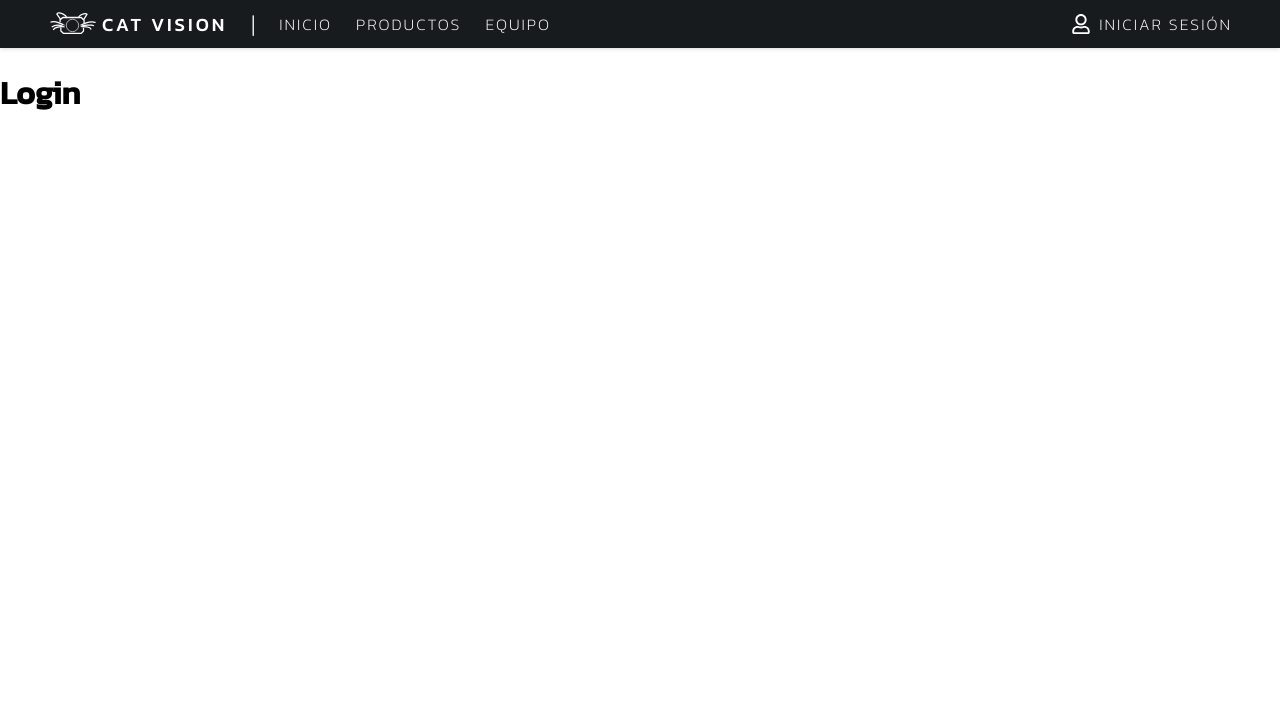
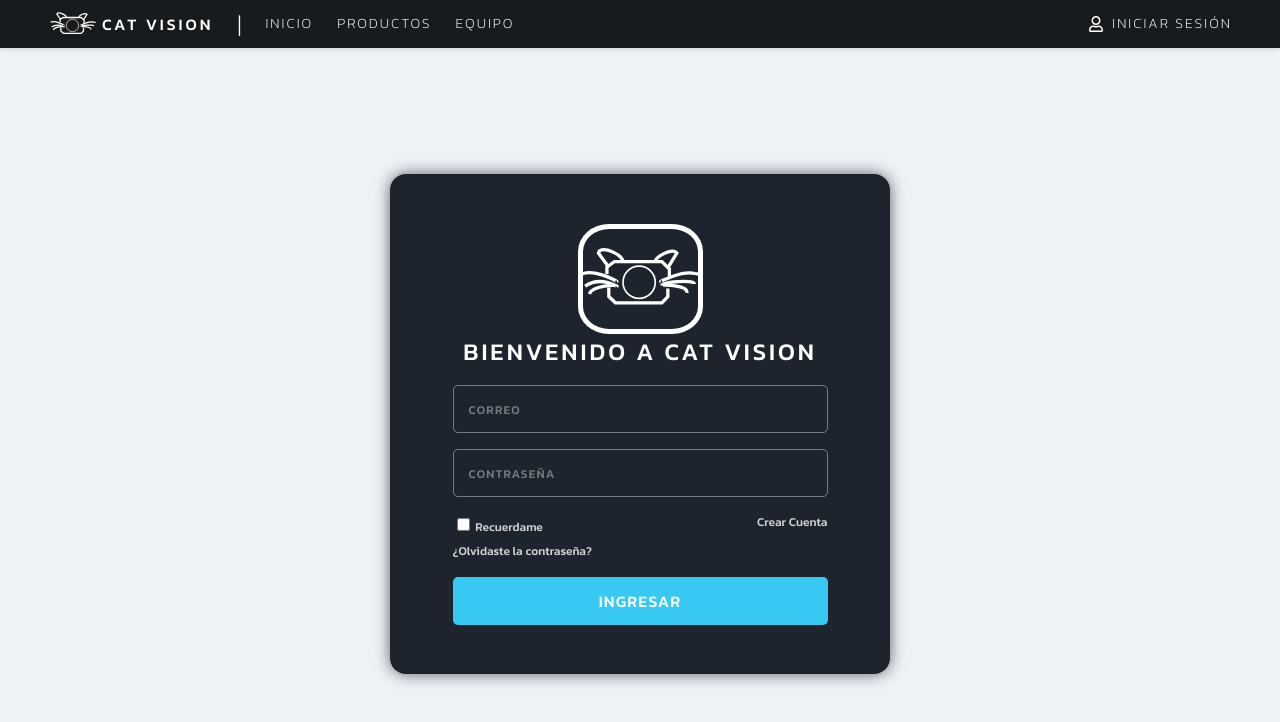
Before and after one commit to Cat-Vision-TECCEM/cat-vision-frontend, a Next.js app: page /login in a window 1280 px wide. Shown: the top 722 px of the page. Built offline with nearby package versions, Linux system fonts and the light colour scheme.

Commit message:
Add login page

```diff
--- a/components/Navbar.tsx
+++ b/components/Navbar.tsx
@@ -2,6 +2,7 @@ import styles from "../styles/Navbar.module.css";
 import { FaRegUser } from "react-icons/fa";
 import { GiHamburgerMenu } from "react-icons/gi";
 import { useState } from "react";
+import Link from "next/link";
 
 function Navbar() {
   const [menuClosed, setMenuClosed] = useState(true)
@@ -40,14 +41,14 @@ function Navbar() {
         </div>
         <div className={styles.navbarNavigation}>
           <p>|</p>
-          <a href="">Inicio</a>
+          <Link href={'/'}>Inicio</Link>
           <a href="">Productos</a>
           <a href="">Equipo</a>
         </div>
       </div>
       <div className={styles.navbarRight}>
         <FaRegUser className={styles.logginIcon} />
-        <a href=""> Iniciar Sesión</a>
+        <Link href='/login'>Iniciar Sesión</Link>
         <GiHamburgerMenu className={styles.menuToggle} onClick={() => menuToggle()} />
       </div>
     </nav>
--- a/pages/login.tsx
+++ b/pages/login.tsx
@@ -1,7 +1,46 @@
-import { NextPage } from "next"
+import styles from "../styles/Login.module.css";
+import { NextPage } from "next";
 
 const Login: NextPage = () => {
-  return <h1>Login</h1>
+  return(
+    <div className={styles.formPage}>
+      <form action="POST" className={styles.formContainer}>
+        <div className={styles.formTitle}>
+          <svg xmlns="http://www.w3.org/2000/svg" width="193.132" height="187.996" viewBox="0 0 188 183">
+            <path className="logo-face-white" d="M35,68.714L17,44c3.783-16.266,48.36,3.55,45,18"/>
+            <path className="logo-face-white" d="M144,71l16.571-27C150.71,33,116.917,53.9,122,59.571"/>
+            <path className="logo-face-white" d="M36,107v16.571L48,135h85.143L144,123.571V109"/>
+            <path className="logo-face-white" d="M32.571,82.429V70L46.286,59.571h86.857l13.714,13.714V87"/>
+            <path className="logo-face-white" d="M50.857,96.143c1.112-.513-41.737-23.989-64-13.714"/>
+            <path className="logo-face-white" d="M50.857,105.286c0.746-.5-29.6-19.886-58.31-0.746"/>
+            <path className="logo-face-white" d="M50.857,105.286C52.26,100.45,5.1,103.4.571,119"/>
+            <path className="logo-face-white" d="M131,96.143c-0.666-.184,39.512-21.083,62.725-14.66a35.984,35.984,0,0,0,7.989.946"/>
+            <path className="logo-face-white" d="M133.143,103c-0.216-5.618,59.076-11.457,59.428-2.286"/>
+            <path className="logo-face-white" d="M133.143,103c0.086-.4,49.115-1.653,45.714,14"/>
+            <circle className="logo-eye-white" cx="91.5" cy="97.5" r="29.5"/>
+          </svg>
+          <h3>Bienvenido a Cat Vision</h3>
+        </div>
+        <div className={styles.inputBox}>
+          <input type="email" required/>
+          <span>Correo</span>
+        </div>
+        <div className={styles.inputBox}>
+          <input type="password" required />
+          <span>Contraseña</span>
+        </div>
+        <div className={styles.formLinks}>
+          <div>
+            <label ><input type="checkbox" id="remeberMe"/> Recuerdame </label>
+            <br />
+            <a href="">¿Olvidaste la contraseña?</a>
+          </div>
+          <a href="">Crear Cuenta</a>
+        </div>
+        <input type="submit" value="Ingresar"/>
+      </form>
+    </div>
+  )
 }
 
 export default Login
--- /dev/null
+++ b/styles/Login.module.css
@@ -0,0 +1,130 @@
+.formPage{
+  width: 100%;
+  height: 94vh;
+  display: flex;
+  justify-content: center;
+  align-items: center;
+  background-color: #EDF2F6;
+}
+.formContainer{
+  width: min(100% - 30px, 500px);
+  aspect-ratio: 1;
+  background-color: #1D242E;
+  box-shadow: 0 0 15px rgba(0, 0, 0, 0.6);
+  border-radius: 16px;
+  display: flex;
+  justify-content: center;
+  align-items: center;
+  flex-direction: column;
+  box-sizing: border-box;
+  gap: 16px;
+}
+.formTitle{
+  display: flex;
+  flex-direction: column;
+  justify-content: center;
+  align-items: center;
+  width: 75%;
+}
+.formTitle svg{
+  border-radius: 25%;
+  border: 5px solid #fff;
+  height: 100px;
+  width: 115px;
+}
+.formTitle h3{
+  font-weight: 500;
+  color: #fff;
+  letter-spacing: 3px;
+  text-transform: uppercase;
+  margin: 0;
+  font-size: 24px;
+  pointer-events: none;
+}
+/* Inputs */
+.inputBox{
+  position: relative;
+  width: 75%;
+}
+.inputBox input{
+  width: 100%;
+  padding: 16px;
+  border: 1px solid  rgba(255, 255, 255, 0.4);
+  background: transparent;
+  border-radius: 5px;
+  color: #fff;
+  font-size: 12px;
+  letter-spacing: 1.2px;
+  outline: none;
+  box-sizing: border-box;
+}
+.inputBox span{
+  position: absolute;
+  left: 0;
+  top: 0;
+  padding: 16px;
+  pointer-events: none;
+  color: rgba(255, 255, 255, 0.4);
+  font-size: 12px;
+  letter-spacing: 1.2px;
+  text-transform: uppercase;
+  transition: 0.5s;
+}
+
+.inputBox input:valid ~ span, .inputBox input:focus ~ span{
+  color: #38C9F2;
+  transform: translateX(10px) translateY(-7px);
+  font-size: 0.75em;
+  padding: 0 10px;
+  background: #1D242E;
+  border-left: 1px solid #38C9F2;
+  border-right: 1px solid #38C9F2;
+}
+.inputBox input:valid, .inputBox input:focus {
+  border: 1px solid #38C9F2;
+}
+/* input */
+/* Links */
+.formLinks{
+  width: 75%;
+  display: flex;
+  gap: 8px;
+  justify-content: space-between;
+}
+.formLinks a, .formLinks label{
+  color: rgba(255, 255, 255, 0.8);
+  cursor: pointer;
+  font-size: 12px;
+}
+.formLinks a:hover, .formLinks label:hover{
+  color: #38C9F2;
+  text-decoration: underline;
+}
+/* Links */
+/* Button */
+.formContainer input[type = "submit"]{
+  border: none;
+  outline: none;
+  width: 75%;
+  background: #38C9F2;
+  border-radius: 5px;
+  padding: 12px;
+  box-sizing: border-box;
+  cursor: pointer;
+  color: #fff;
+  font-size: 16px;
+  letter-spacing: 1.2px;
+  font-family: 'Kanit', sans-serif;
+  text-transform: uppercase;
+  transition: 0.3s;
+}
+.formContainer input[type = "submit"]:hover{
+  background: #2cb1d6;
+  color: #1D242E;
+}
+
+@media (max-width: 460px){
+  .formContainer{
+    height: 80%;
+  }
+}
--- a/styles/Navbar.module.css
+++ b/styles/Navbar.module.css
@@ -16,6 +16,7 @@
   font-weight: 500;
   letter-spacing: 3px;
   cursor: context-menu;
+  font-size: 16px;
 }
 .navbar p{
   color: #fff;
@@ -31,9 +32,10 @@
   font-weight: 100;
   transition: 0.3s;
   position: relative;
+  font-size: 14px;
 }
 .navbar a:hover{
-  color: #AFC0D5;
+  color: #38C9F2;
 }
 .navbar a::before{
   content: '';
@@ -41,7 +43,7 @@
   bottom: -2px;
   width: 100%;
   height: 2px;
-  background: #AFC0D5;
+  background: #38C9F2;
   transform: scale(0);
   transition: transform 0.3s ease-in-out;
   transform-origin: right;
@@ -87,7 +89,7 @@
 }
 .navbarRight svg{
   color: #fff;
-  font-size: 20px;
+  font-size: 16px;
 }
 /* Right */
 /* Responsive */
```
